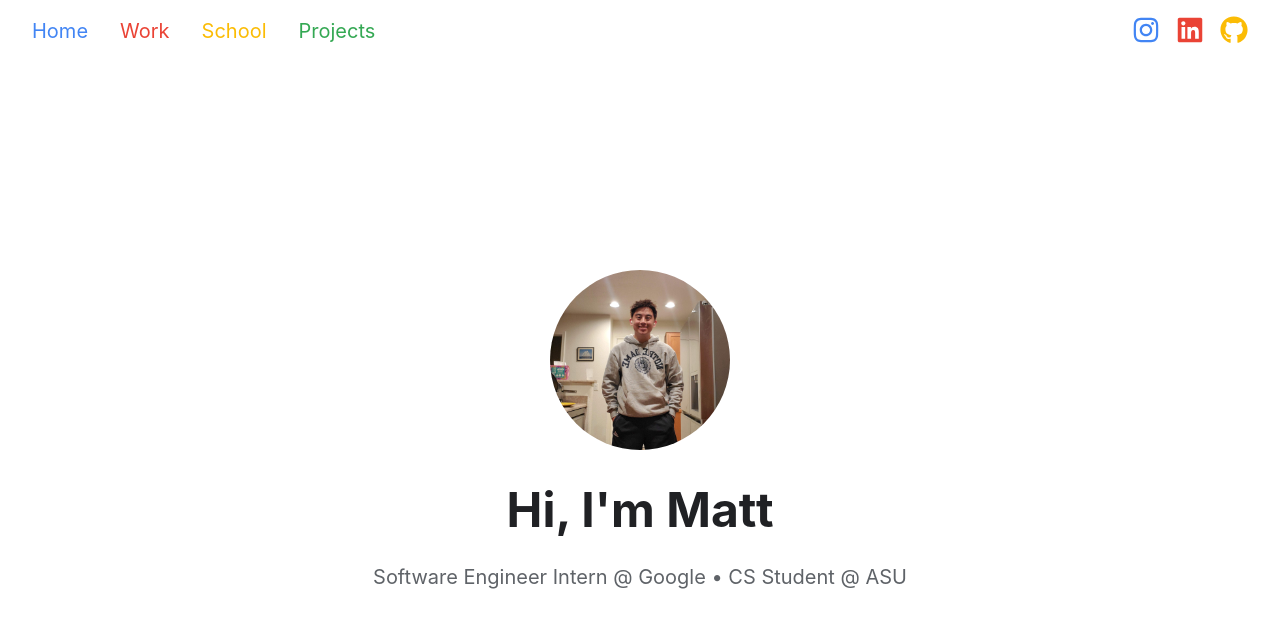
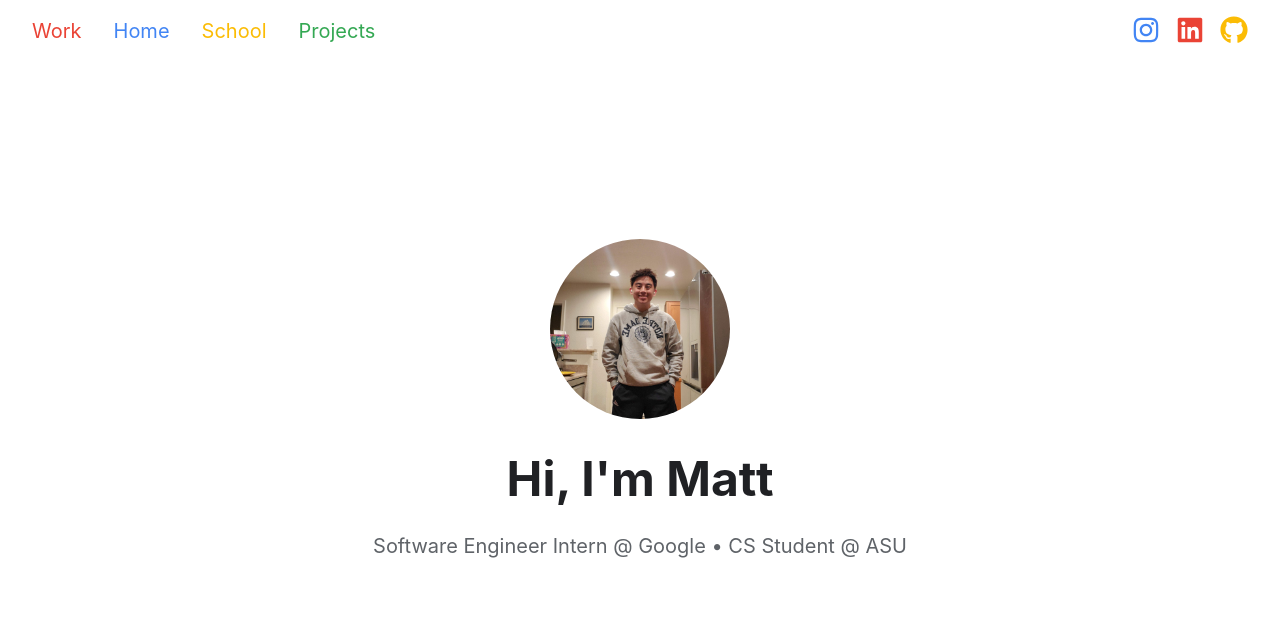
Before and after one commit to matthewwangg/portfolio-website, a Next.js app in the folder portfolio-app/: page / in a window 1280 px wide. Shown: the top 628 px of the page. Built offline with nearby package versions, Linux system fonts and the light colour scheme.

Commit message:
Refactored hero component to work with fixed navbar

```diff
--- a/portfolio-app/src/app/components/hero.tsx
+++ b/portfolio-app/src/app/components/hero.tsx
@@ -1,43 +1,52 @@
 function Hero() {
     return (
-        <section style={{
+        <section
+            id="hero"
+            style={{
                 display: "flex",
                 flexDirection: "column",
                 alignItems: "center",
                 justifyContent: "center",
                 textAlign: "center",
-            flex: "1",
+                flex: 1,
                 width: "100%",
                 padding: "2rem",
                 backgroundColor: "#ffffff",
-            minHeight: "calc(100vh - 62px)"
-        }}>
-            <div style={{
+                minHeight: "100vh",
+            }}
+        >
+            <div
+                style={{
                     width: "180px",
                     height: "180px",
                     borderRadius: "50%",
                     overflow: "hidden",
-                marginBottom: "1.5rem"
-            }}>
+                    marginBottom: "1.5rem",
+                }}
+            >
                 <img
                     src="profile.jpg"
                     alt="Matthew Wang"
                     style={{ width: "100%", height: "100%", objectFit: "cover" }}
                 />
             </div>
-            <h1 style={{
+            <h1
+                style={{
                     fontSize: "3rem",
                     fontWeight: "bold",
                     color: "#202124",
-                marginBottom: "1rem"
-            }}>
+                    marginBottom: "1rem",
+                }}
+            >
                 Hi, I&apos;m Matt
             </h1>
-            <p style={{
+            <p
+                style={{
                     fontSize: "1.25rem",
                     color: "#5f6368",
-                maxWidth: "700px"
-            }}>
+                    maxWidth: "700px",
+                }}
+            >
                 Software Engineer Intern @ Google • CS Student @ ASU
             </p>
         </section>
--- a/portfolio-app/src/app/components/navbar.tsx
+++ b/portfolio-app/src/app/components/navbar.tsx
@@ -3,14 +3,16 @@ import { FaInstagram, FaLinkedin, FaGithub } from "react-icons/fa";
 function Navbar() {
     return (
         <nav style={{
+            position: "fixed",
             display: "flex",
             justifyContent: "space-between",
             padding: "1rem 2rem",
-            background: "#ffffff"
+            background: "#ffffff",
+            width: "100%"
         }}>
             <div style={{ display: "flex", gap: "1rem", fontSize: "1.25rem" }}>
-                <a href="/" style={{ marginRight: "1rem", color: "#4285F4" }}>Home</a>
                 <a href="/work" style={{ marginRight: "1rem", color: "#EA4335" }}>Work</a>
+                <a href="#hero" style={{ marginRight: "1rem", color: "#4285F4" }}>Home</a>
                 <a href="/school" style={{ marginRight: "1rem", color: "#FBBC05" }}>School</a>
                 <a href="/projects" style={{ color: "#34A853" }}>Projects</a>
             </div>
```
Lines whose indentation alone changed are shown as unchanged.
